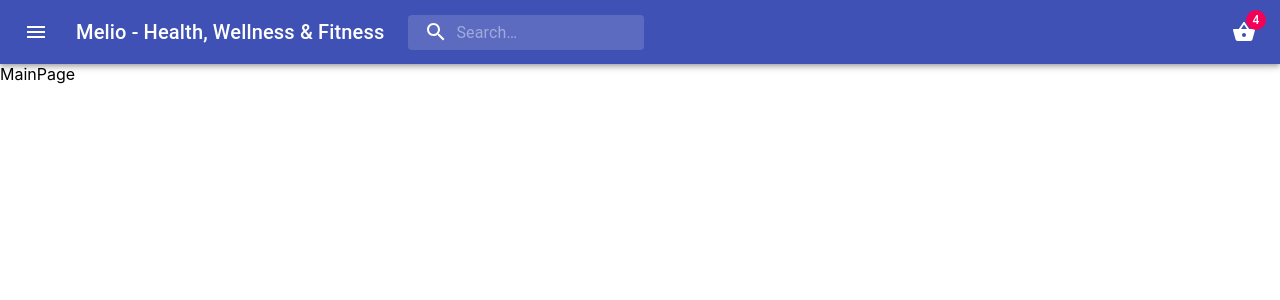
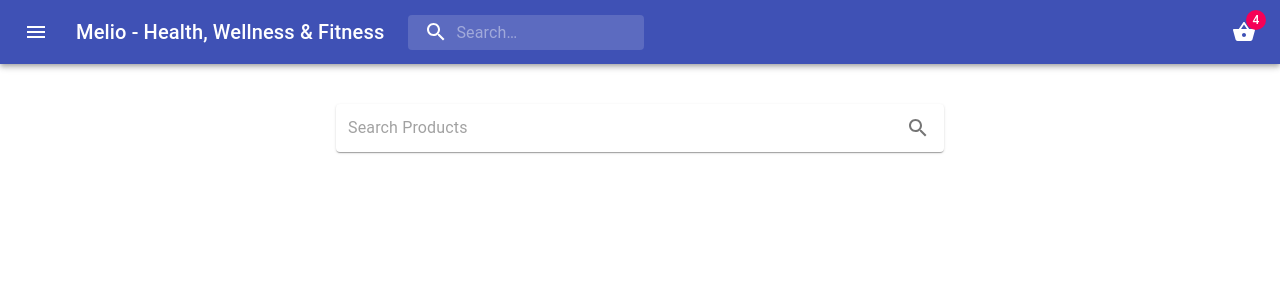
Before and after one commit to MilosTanaskovic/COVID-19-products-react-redux, a React (Create React App) app: page / in a window 1280 px wide. Shown: the top 300 px of the page. Built offline with nearby package versions, Linux system fonts and the light colour scheme.

Commit message:
create search input on main page...

```diff
--- a/src/components/Header.js
+++ b/src/components/Header.js
@@ -14,6 +14,9 @@
 import AccountCircle from '@material-ui/icons/AccountCircle';
 import ShoppingBasketIcon from '@material-ui/icons/ShoppingBasket';
 import MoreIcon from '@material-ui/icons/MoreVert';
+
+// import API
+import Api from '../api';
 
 /**
 * @author Milos Tanaskovic
--- a/src/pages/MainPage.js
+++ b/src/pages/MainPage.js
@@ -1,7 +1,34 @@
-import React from 'react'
+import React, { useState } from 'react'
+
+// material-ui
+import { makeStyles } from '@material-ui/core/styles';
+import Paper from '@material-ui/core/Paper';
+import InputBase from '@material-ui/core/InputBase';
+import IconButton from '@material-ui/core/IconButton';
+import SearchIcon from '@material-ui/icons/Search';
 
 // import API
 import Api from '../api';
+
+const useStyles = makeStyles((theme) => ({
+  root: {
+    padding: '2px 4px',
+    display: 'flex',
+    alignItems: 'center',
+    maxWidth: '600px',
+    marginTop: '40px',
+    marginBottom: '40px',
+    margin: '0 auto',
+  },
+  input: {
+    marginLeft: theme.spacing(1),
+    flex: 1,
+  },
+  iconButton: {
+    padding: 10,
+  }
+
+}));
 
 /**
 * @author Milos Tanaskovic
@@ -9,8 +36,19 @@
 **/
 
 const MainPage = (props) => {
+ const classes = useStyles();
+
   return(
-    <div>MainPage</div>
+    <Paper component="form" className={classes.root}>
+      <InputBase
+        className={classes.input}
+        placeholder="Search Products"
+        inputProps={{ 'aria-label': 'search products' }}
+      />
+      <IconButton type="submit" className={classes.iconButton} aria-label="search">
+        <SearchIcon />
+      </IconButton>
+    </Paper>
    )
   }
 
```
